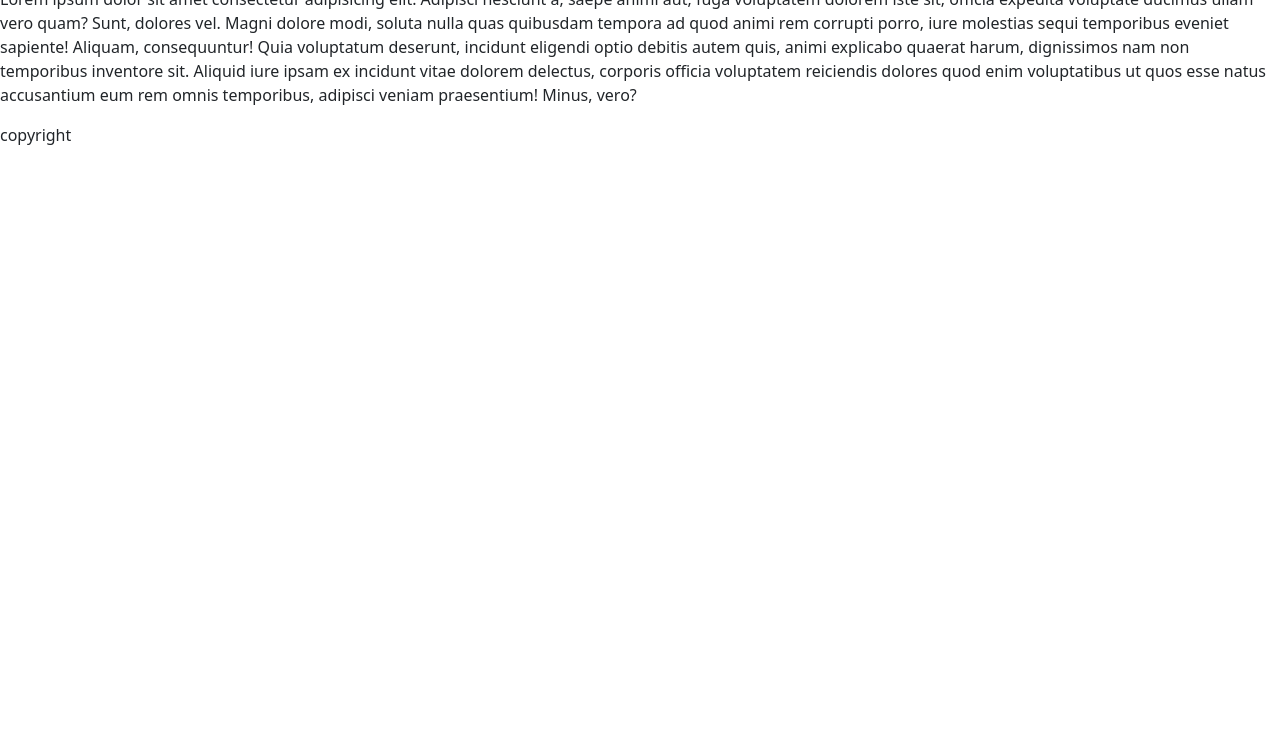
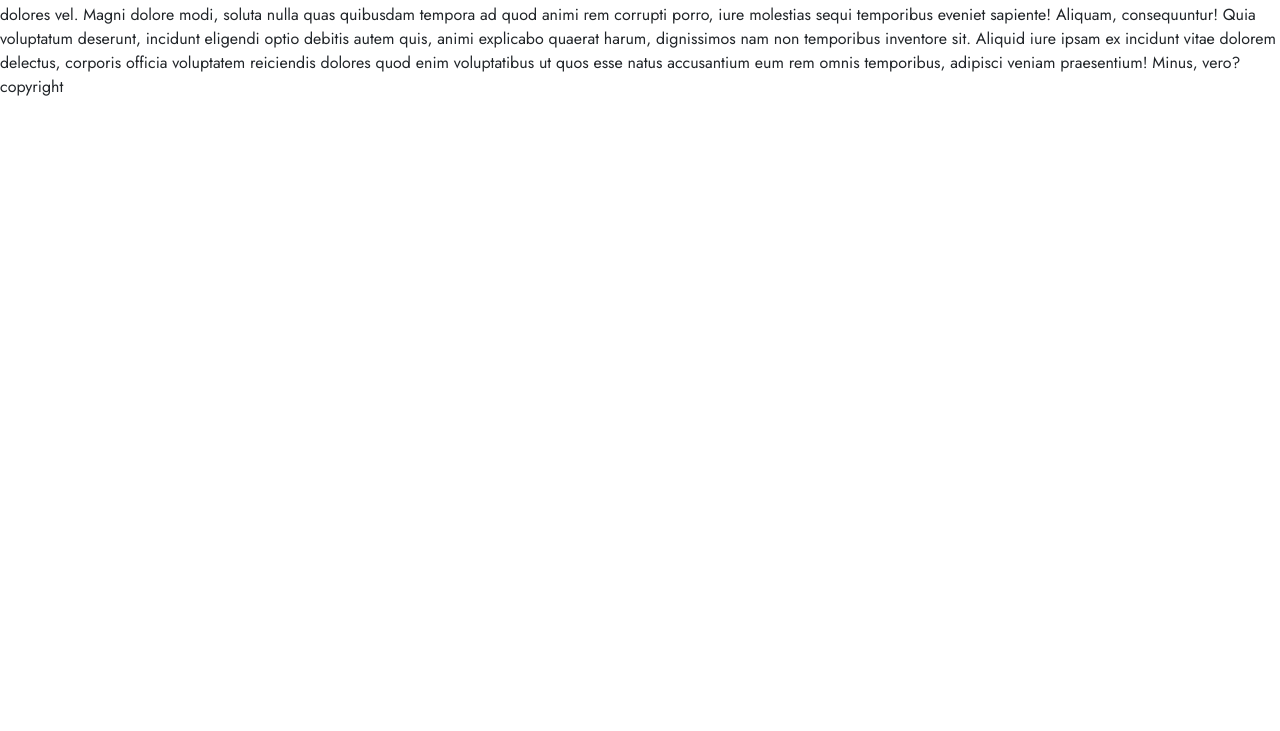
Before and after one commit to Habibur-Rahaman-Habib/blad, a plain HTML site: page index.html in a window 1280 px wide. Shown: the part 69-800 px from the top of the page. Drawn offline with nearby package versions, Linux system fonts and the light colour scheme.

Commit message:
template ready

```diff
--- a/assets/sass/style.scss
+++ b/assets/sass/style.scss
@@ -1,12 +1,12 @@
 /*-------------------------------------------------------------
-Template Name: G-shop
+Template Name: Blad Ai
 Template URL:
-Author Name: G-shop
+Author Name:
 Author URL:
 Version: 1.0
 Description:
 Tags: nft
-Text Domain: nftcrazy
+Text Domain:
 -------------------------------------------------------------*/
 
 /*-------------------------------------------------------------
@@ -34,25 +34,17 @@ TABLE OF CONTENTS:
 --------------------------------------------------------------*/
 
 // Theme
-@import 'theme/variable';
-@import 'theme/mixin';
-@import 'theme/theme-default';
-@import 'theme/spacing';
-@import 'theme/preloader';
+@import "theme/variable";
+@import "theme/mixin";
+@import "theme/button";
+@import "theme/spacing";
+@import "theme/preloader";
+@import "theme/themedefault";
 
 // Layout
-@import 'layout/header';
-@import 'layout/footer';
-@import 'layout/breadcrumb';
+@import "layout/header";
+@import "layout/footer";
+@import "layout/breadcumb";
 
 // Pages
-@import 'pages/home-1.scss';
-@import 'pages/auction';
-@import 'pages/wallet';
-@import 'pages/create-item';
-@import 'pages/authors';
-@import 'pages/register';
-@import 'pages/contact';
-@import 'pages/activity';
-@import 'pages/explore';
-@import 'pages/blog';
+@import "pages/index-1";
--- /dev/null
+++ b/assets/sass/theme/_themedefault.scss
@@ -0,0 +1,26 @@
+body {
+  font-family: $font;
+}
+
+h1,
+h2,
+h3,
+h4,
+h5,
+h6,
+p {
+  margin: 0;
+  padding: 0;
+}
+
+ul {
+  list-style-type: none;
+}
+
+a {
+  text-decoration: none;
+}
+
+img {
+  max-width: 100%;
+}
--- a/assets/sass/theme/_variable.scss
+++ b/assets/sass/theme/_variable.scss
@@ -1,29 +1,17 @@
 // Google Font
-@import url('https://fonts.googleapis.com/css2?family=Jost:wght@100;200;300;400;500;600;700;800&display=swap');
+@import url("https://fonts.googleapis.com/css2?family=Jost:wght@100;200;300;400;500;600;700;800;900&display=swap");
 
 // Template Font Name
-$primary-font: 'Jost', sans-serif;
+$font: "Jost", sans-serif;
 
 // Template Color Name
-$primary-color: #F4462E;
-$secondary-color: #FFBB00;
-$color-3: #307F6B;
-$heading-color: #1F1F2C;
-$paragraph-color: #7B7B7B;
-$white-color: #ffffff;
-$black-color: #000000;
-$border-color: #eaeaea;
+$primary-color: #ea062b;
+$secondary-color: #111111;
+$white: #fff;
+$gray: #e7e7e7;
+$yellow: #ffc92e;
 
 // Social Media Color
-$facebook: #3F6DC7;
-$twitter: #009DED;
-$dribbble: #ea4c89;
-$behance: #131418;
-$google-plus: #dd4b39;
-$linkedin: #0077B5;
-$instagram: #e4405f;
-
-
 
 // Transition
-$transition: all .3s ease-in;
+$transition: all 0.3s ease-in;
--- a/index.html
+++ b/index.html
@@ -8,7 +8,7 @@
   <meta http-equiv="X-UA-Compatible" content="ie=edge">
 
   <!-- Page Title -->
-  <title>NFT Crazy</title>
+  <title>Blad Ai - Blood Donation</title>
 
   <!-- Favicon Icon -->
   <link rel="shortcut icon" href="favicon.png">
```
Also changed, not shown: assets/css/style.css, assets/sass/pages/_index-1.scss (added), assets/sass/theme/_button.scss (added), assets/sass/theme/_mixin.scss (added), assets/sass/theme/_preloader.scss (added), assets/sass/theme/_spacing.scss (added), 1 other file.
